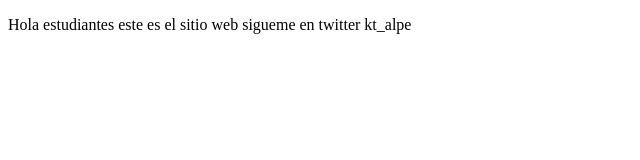
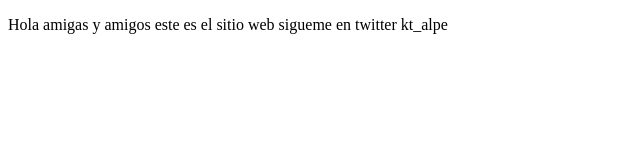
Before and after one commit to CATHEALPE/proyectoDemoPrework, a plain HTML site: page index.html in a window 1280 px wide. Shown: the full height of the page, 0-640 px from the left. Drawn offline with Linux system fonts and the light colour scheme.

Commit message:
cambios a quien va dirigido

```diff
--- a/index.html
+++ b/index.html
@@ -8,7 +8,7 @@
 </head>
 <body>
     <p>
-        Hola estudiantes este es el sitio web
+        Hola amigas y amigos este es el sitio web
         sigueme en twitter kt_alpe
     </p>
 </body>
```
